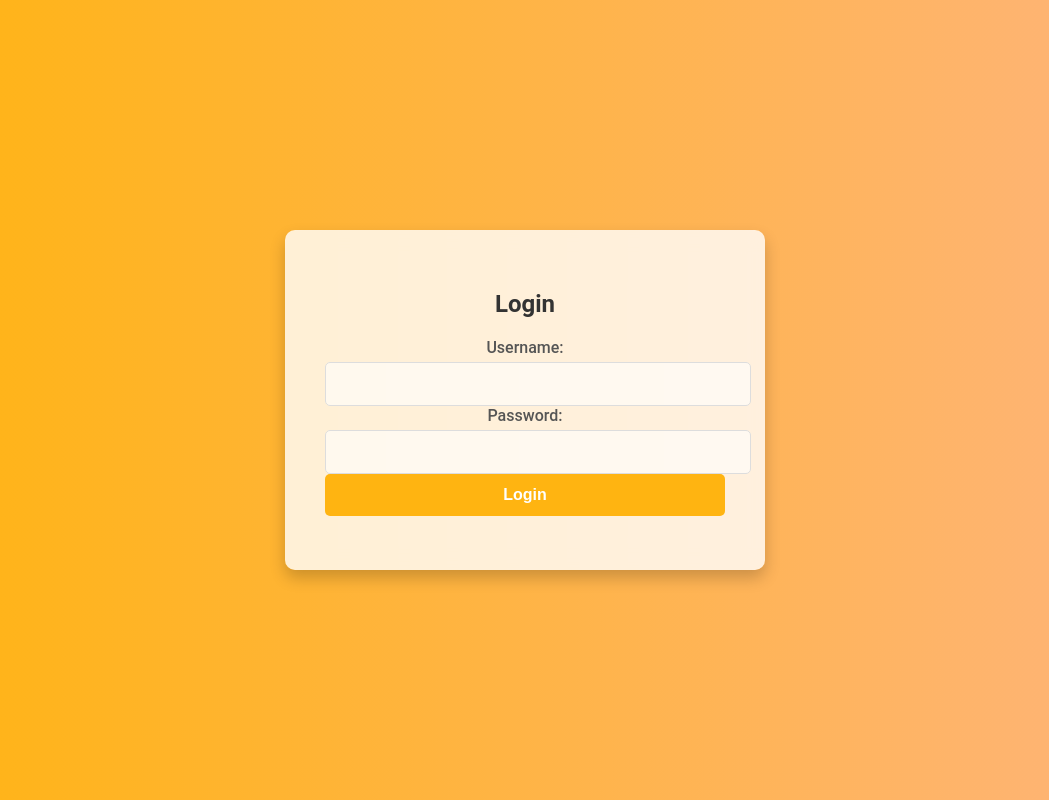
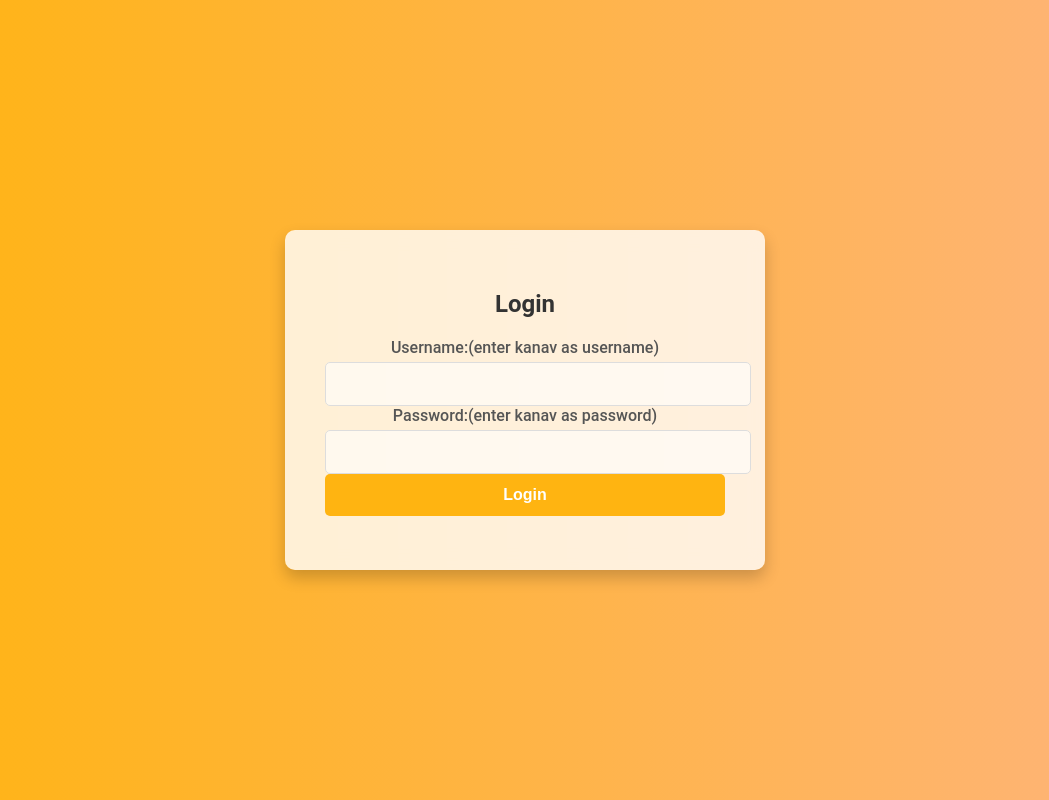
Before and after one commit to KanavJETHI/Pizza-Delivery-Landing-Page, a plain HTML site: page index.html in a window 1280 px wide. Shown: the whole page, without its empty margins (115-1164 px from the left). Drawn offline with Linux system fonts and the light colour scheme.

Commit message:
Update index.html

```diff
--- a/index.html
+++ b/index.html
@@ -10,9 +10,9 @@
     <div class="login-container">
         <h2>Login</h2>
         <form id="loginForm" onsubmit="return validateLogin()">
-            <label for="username">Username:</label>
+            <label for="username">Username:(enter kanav as username)</label>
             <input type="text" id="username" name="username" required>
-            <label for="password">Password:</label>
+            <label for="password">Password:(enter kanav as password)</label>
             <input type="password" id="password" name="password" required>
             <button type="submit">Login</button>
         </form>
```
